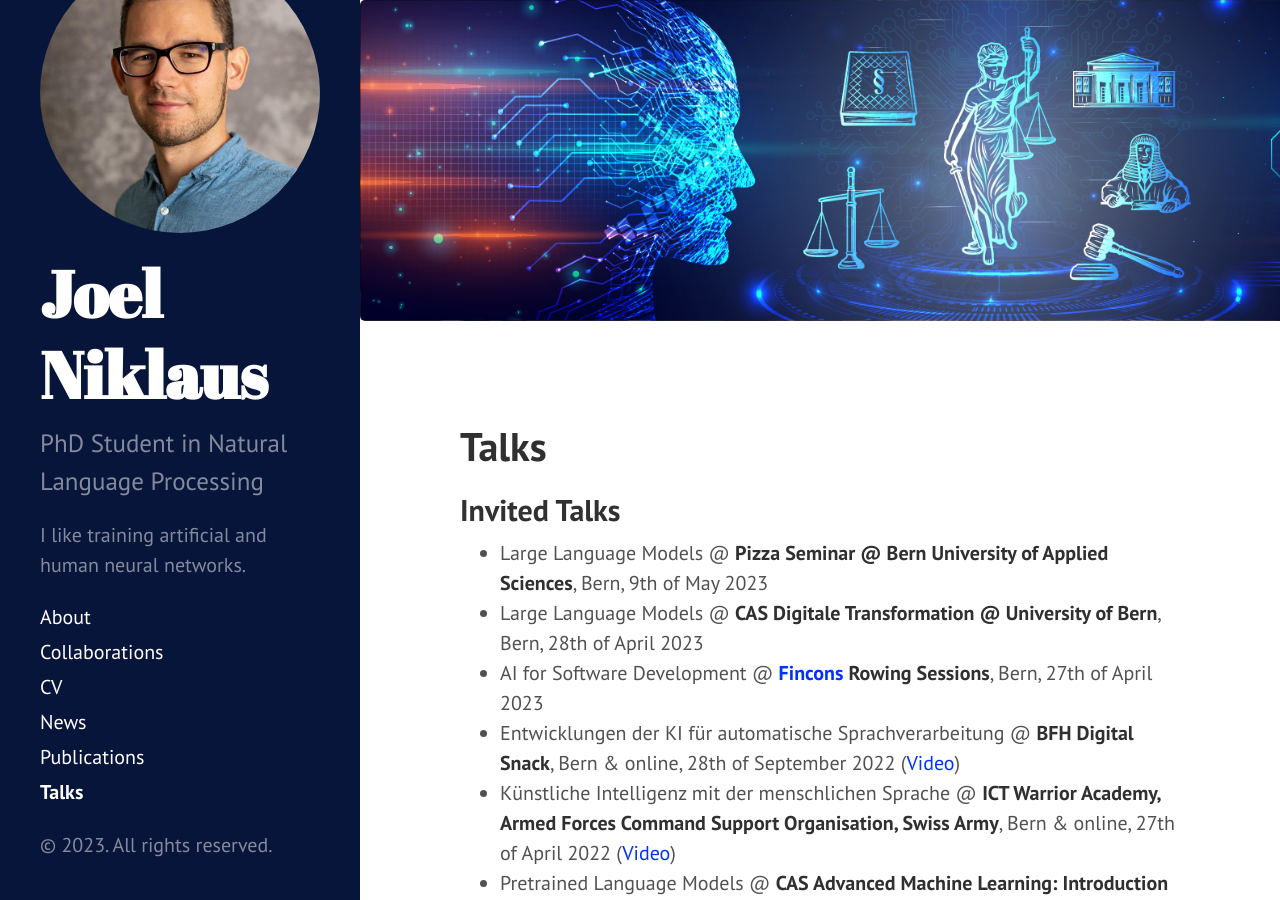
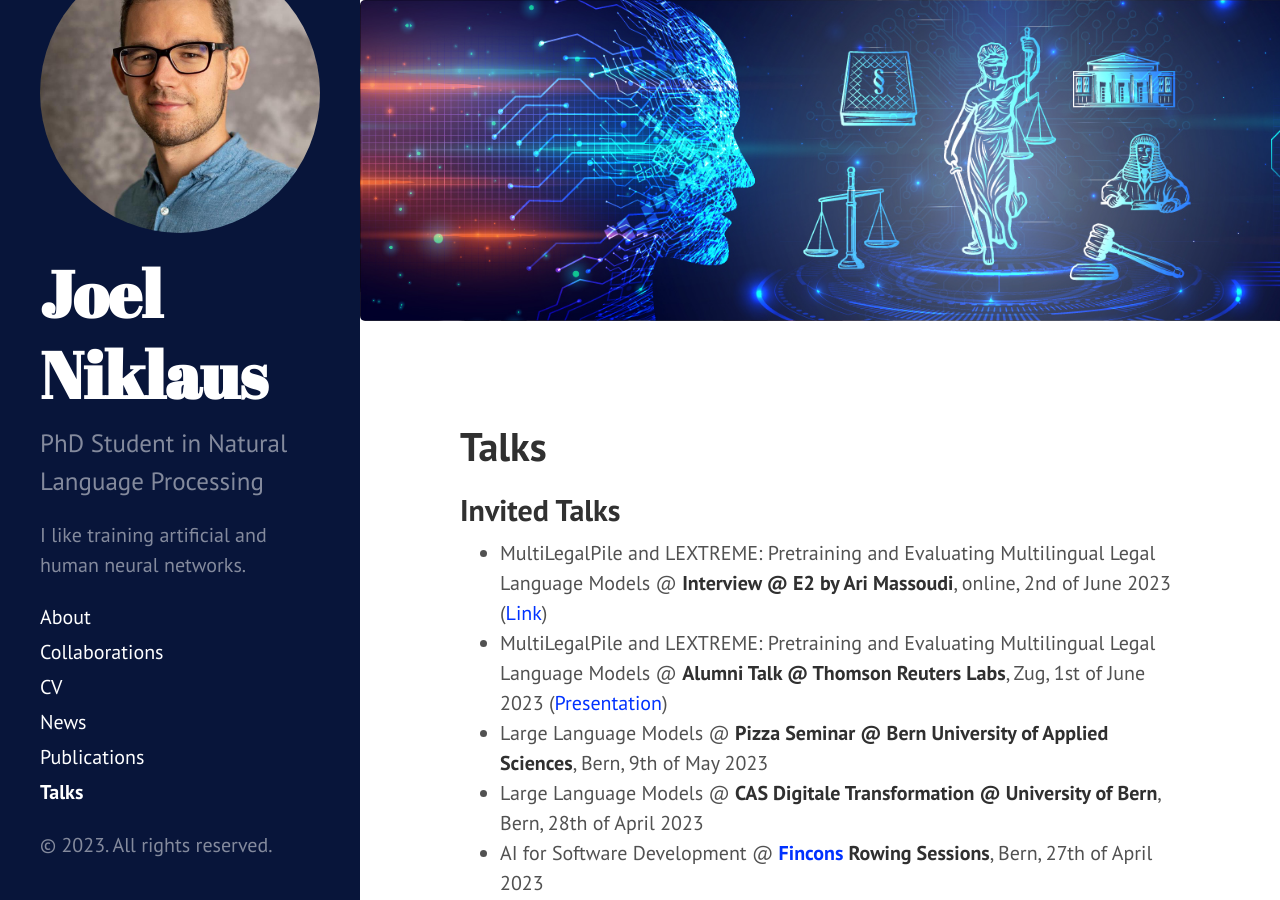
Before and after one commit to JoelNiklaus/joelniklaus.github.io, a Jekyll site: the page built from _pages/talks.md, in a window 1280 px wide and 900 px high. Built offline with Jekyll 4.4.1, drawn with Linux system fonts in a browser that asks for light colours; nearby versions of some CDN libraries; a style sheet for code colours, icons or effects is not loaded.

Commit message:
added more talks

```diff
--- a/_pages/talks.md
+++ b/_pages/talks.md
@@ -5,6 +5,8 @@ title: Talks
 
 ## Invited Talks
 
+* MultiLegalPile and LEXTREME: Pretraining and Evaluating Multilingual Legal Language Models @ **Interview @ E2 by Ari Massoudi**, online, 2nd of June 2023 ([Link](https://www.linkedin.com/posts/arimassoudi_ai-law-legal-activity-7071187242722963457-PECJ?utm_source=share&utm_medium=member_desktop))
+* MultiLegalPile and LEXTREME: Pretraining and Evaluating Multilingual Legal Language Models @ **Alumni Talk @ Thomson Reuters Labs**, Zug, 1st of June 2023 ([Presentation](https://docs.google.com/presentation/d/1Edb4PE5ce4USyhKvo-GdiMjakRbbdzGo2Ihv1d4PUEU/edit?usp=sharing))
 * Large Language Models @ **Pizza Seminar @ Bern University of Applied Sciences**, Bern, 9th of May 2023
 * Large Language Models @ **CAS Digitale Transformation @ University of Bern**, Bern, 28th of April 2023
 * AI for Software Development @ **[Fincons](https://www.finconsgroup.com/) Rowing Sessions**, Bern, 27th of April 2023
```
